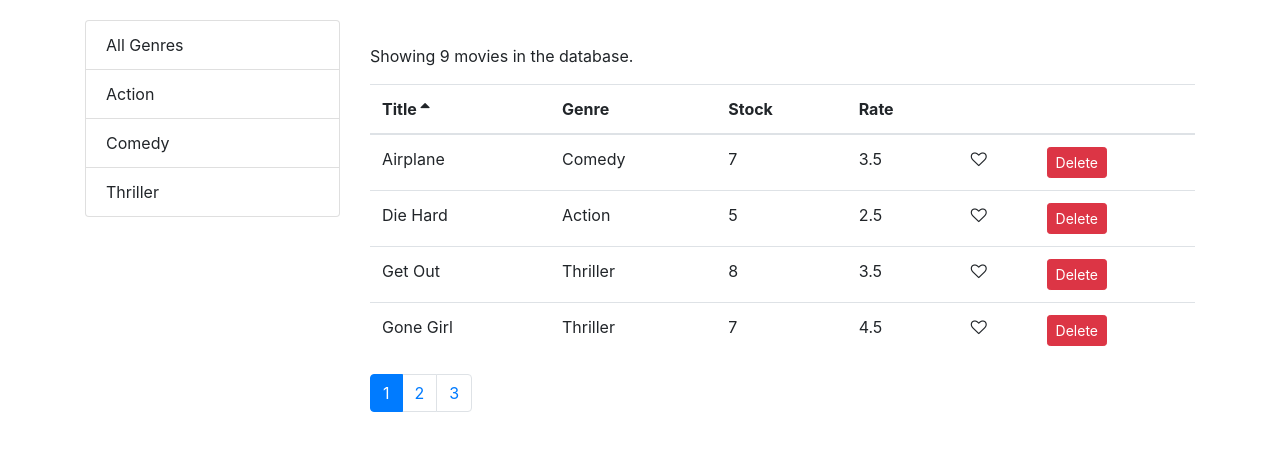
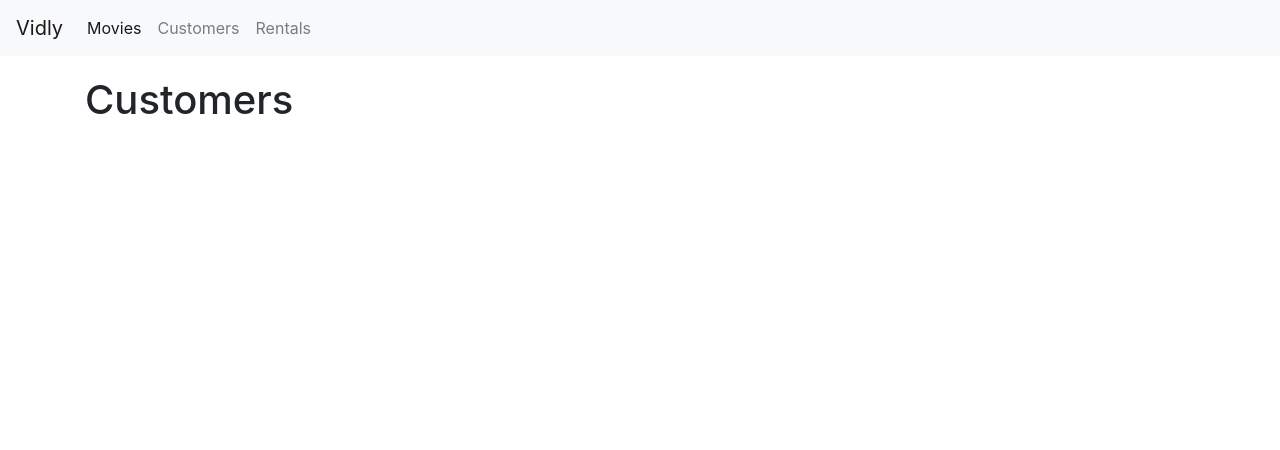
Before and after one commit to TomasNiDo/react-training-vidly, a React (Create React App) app: page /customers in a window 1280 px wide. Shown: the top 450 px of the page. Built offline with nearby package versions, Linux system fonts and the light colour scheme.

Commit message:
Add react-router-dom

```diff
--- a/package.json
+++ b/package.json
@@ -9,6 +9,7 @@
     "prop-types": "15.6.2",
     "react": "^16.4.2",
     "react-dom": "^16.4.2",
+    "react-router-dom": "^4.3.1",
     "react-scripts": "1.1.5"
   },
   "scripts": {
--- a/src/App.js
+++ b/src/App.js
@@ -1,13 +1,27 @@
 import React, { Component } from 'react';
+import { Route, Switch, Redirect } from 'react-router-dom';
 import './App.css';
+import Navbar from './components/Navbar'
 import Movies from './components/Movies'
+import Customers from './components/Customers'
+import Rentals from './components/Rentals'
+import NotFound from './components/NotFound'
 
 class App extends Component {
   render() {
     return (
-      <main className="container">
-        <Movies />
-      </main>
+      <React.Fragment>
+        <Navbar />
+        <main className="container">
+          <Switch>
+            <Route path="/customers" component={Customers} />
+            <Route path="/rentals" component={Rentals} />
+            <Route path="/movies" component={Movies} />
+            <Route path="/not-found" component={NotFound} />
+            <Redirect to="/not-found" />
+          </Switch>
+        </main>
+      </React.Fragment>
     );
   }
 }
--- /dev/null
+++ b/src/components/Customers.jsx
@@ -0,0 +1,7 @@
+import React from 'react';
+
+const Customers = (props) => {
+  return ( <h1>Customers</h1> );
+}
+
+export default Customers;
--- /dev/null
+++ b/src/components/Navbar.jsx
@@ -0,0 +1,28 @@
+import React from 'react';
+import { Link } from 'react-router-dom';
+
+const Navbar = (props) => {
+  return (
+    <nav className="navbar navbar-expand-lg navbar-light bg-light">
+      <a className="navbar-brand" href="#">Vidly</a>
+      <button className="navbar-toggler" type="button" data-toggle="collapse" data-target="#navbarNav" aria-controls="navbarNav" aria-expanded="false" aria-label="Toggle navigation">
+        <span className="navbar-toggler-icon"></span>
+      </button>
+      <div className="collapse navbar-collapse" id="navbarNav">
+        <ul className="navbar-nav">
+          <li className="nav-item active">
+            <Link className="nav-link" to="/movies">Movies <span className="sr-only">(current)</span></Link>
+          </li>
+          <li className="nav-item">
+            <Link className="nav-link" to="/customers">Customers</Link>
+          </li>
+          <li className="nav-item">
+            <Link className="nav-link" to="/rentals">Rentals</Link>
+          </li>
+        </ul>
+      </div>
+    </nav>
+  );
+}
+
+export default Navbar;
--- /dev/null
+++ b/src/components/NotFound.jsx
@@ -0,0 +1,7 @@
+import React from 'react';
+
+const NotFound = (props) => {
+  return ( <h1>Not Found</h1> );
+}
+
+export default NotFound;
--- /dev/null
+++ b/src/components/Rentals.jsx
@@ -0,0 +1,7 @@
+import React from 'react';
+
+const Rentals = (props) => {
+  return ( <h1>Rentals</h1> );
+}
+
+export default Rentals;
--- a/src/index.css
+++ b/src/index.css
@@ -1,7 +1,11 @@
 body {
   margin: 0;
+  padding: 0 0 0 0;
+  font-family: sans-serif;
+}
+
+.container {
   padding: 20px 0 0 0;
-  font-family: sans-serif;
 }
 
 .clickable {
--- a/src/index.js
+++ b/src/index.js
@@ -1,10 +1,16 @@
 import React from 'react';
 import ReactDOM from 'react-dom';
+import { BrowserRouter } from 'react-router-dom';
 import './index.css';
 import App from './App';
 import registerServiceWorker from './registerServiceWorker';
 import 'bootstrap/dist/css/bootstrap.css'
 import 'font-awesome/css/font-awesome.css'
 
-ReactDOM.render(<App />, document.getElementById('root'));
+ReactDOM.render(
+  <BrowserRouter>
+    <App />
+  </BrowserRouter>,
+  document.getElementById('root')
+);
 registerServiceWorker();
```
Also changed, not shown: 1 other file (tests, documents, lock files or other folders).
